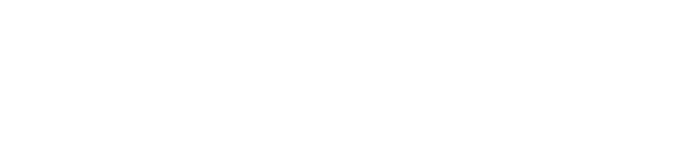
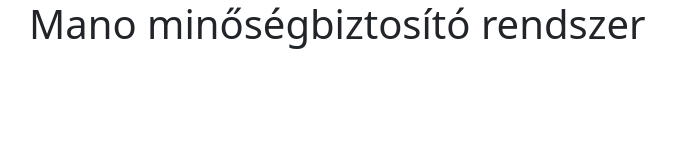
Before and after one commit to LevaiBalazs/mano, a website: page src/index.html in a window 1280 px wide. Shown: the whole page, without its empty margins (53-729 px from the left). Drawn offline with nearby package versions, Linux system fonts and the light colour scheme.

Commit message:
bs-config javítása, index.html elkezdése

```diff
--- a/bs.config.json
+++ b/bs-config.json
@@ -6,4 +6,4 @@
     "port": 3000,
     "watch":true
 
-  }
+}
--- a/src/index.html
+++ b/src/index.html
@@ -3,11 +3,17 @@
 <head>
     <meta charset="UTF-8">
     <meta name="viewport" content="width=device-width, initial-scale=1.0">
-    <title>Document</title>
+    <title>Mano</title>
     <link rel="stylesheet" href="bootstrap.css">
     <link rel="stylesheet" href="style.css">
 </head>
 <body>
 
+    <div class="container">
+
+        <h1>Mano minőségbiztosító rendszer</h1>
+
+    </div>
+
 </body>
 </html>
```
